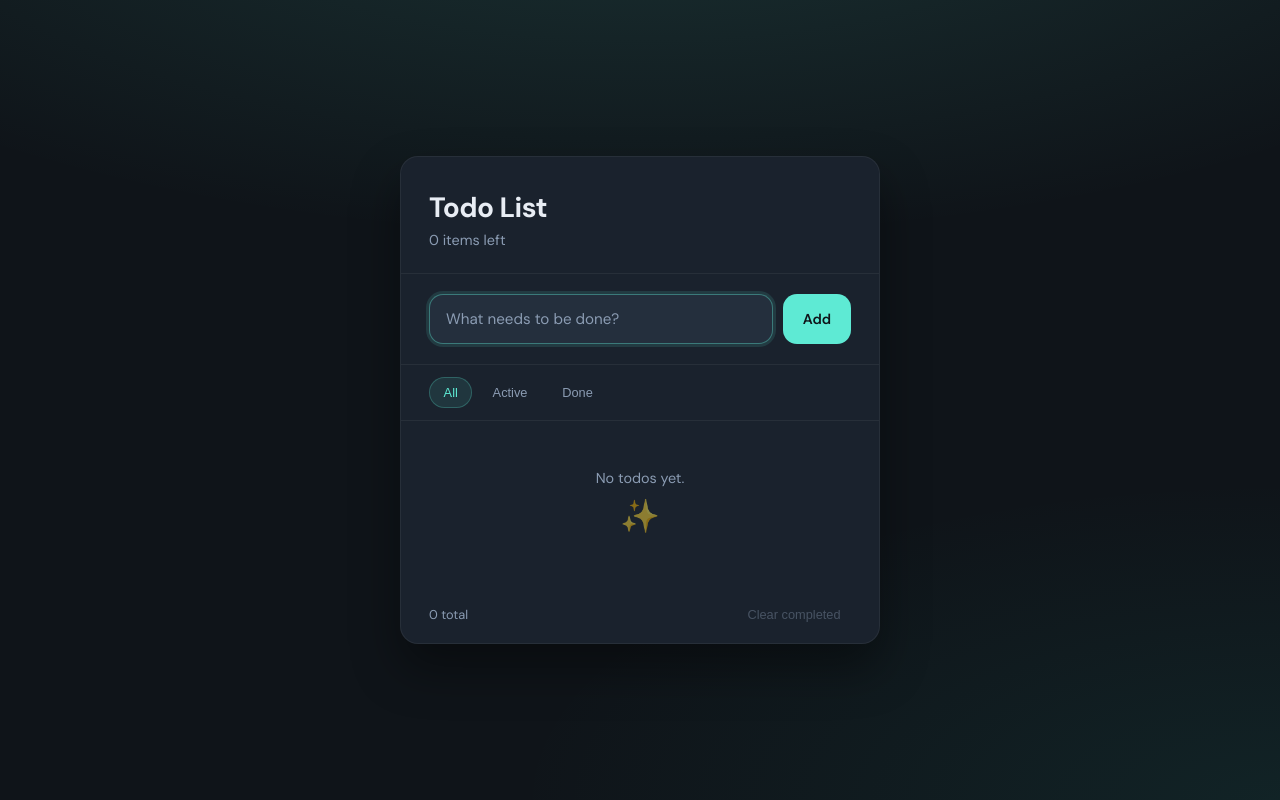
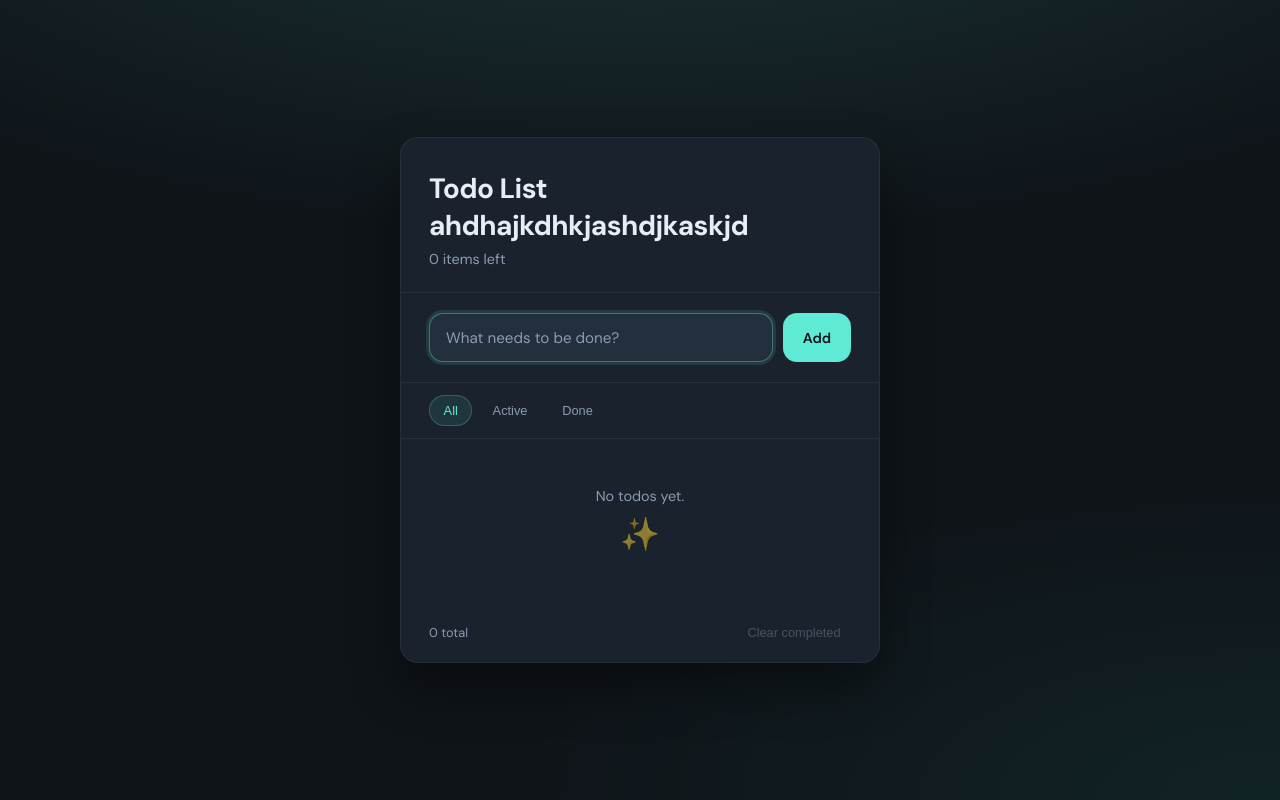
Before and after one commit to AdamsUCCollegeProjects/todo-list-ite-308, a plain HTML site: page index.html in a window 1280 px wide. Drawn offline with Linux system fonts and the light colour scheme.

Commit message:
edit todo list

```diff
--- a/index.html
+++ b/index.html
@@ -14,7 +14,7 @@
 
         <!-- Some update -->
         <header class="header">
-            <h1>Todo List</h1>
+            <h1>Todo List ahdhajkdhkjashdjkaskjd</h1>
             <p id="items-left">0 items left</p>
         </header>
 
```
